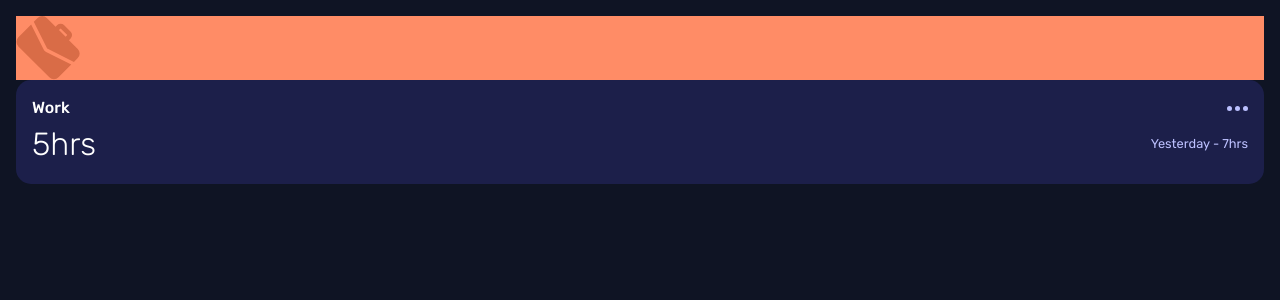
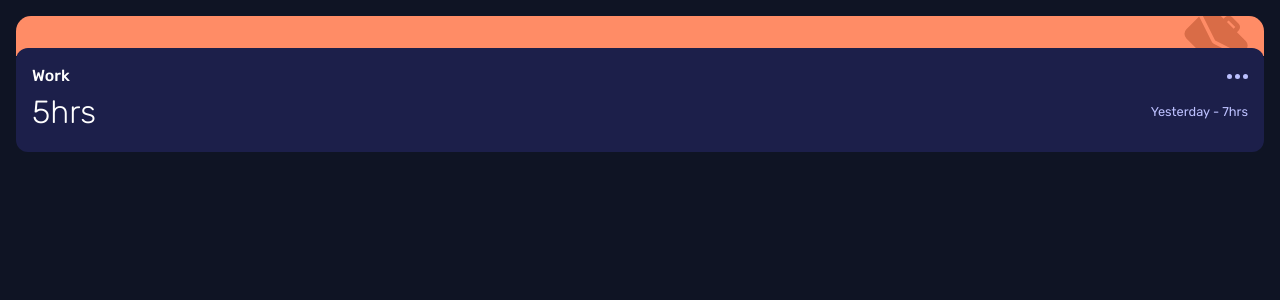
Before and after one commit to ronaldyonggi/time-tracking-dashboard-fm, a React (Vite) app: page / in a window 1280 px wide. Shown: the top 300 px of the page. Built offline with nearby package versions, Linux system fonts and the light colour scheme.

Commit message:
styling for colored background below content

```diff
--- a/src/components/ActivityCard/ActivityCard.module.css
+++ b/src/components/ActivityCard/ActivityCard.module.css
@@ -3,8 +3,19 @@
 }
 
 
+.coloredBackground {
+  border-top-left-radius: 15px;
+  border-top-right-radius: 15px;
+  position: relative;
+  height: 2.5rem;
+  overflow: hidden;
+  z-index: 1;
+}
+
 .iconContainer {
-  border-radius: 15px;
+  position: absolute;
+  top: -0.5rem;
+  right: 1rem;
 }
 
 .icon {
@@ -13,9 +24,12 @@
 
 .content {
   background-color: var(--color-dark-blue);
-  border-radius: 15px;
+  border-radius: 12px;
   transition: background-color 0.2s ease;
   padding: 1rem;
+  position: relative;
+  z-index: 2;
+  top: -0.5rem;
 }
 
 .content:hover {
```
